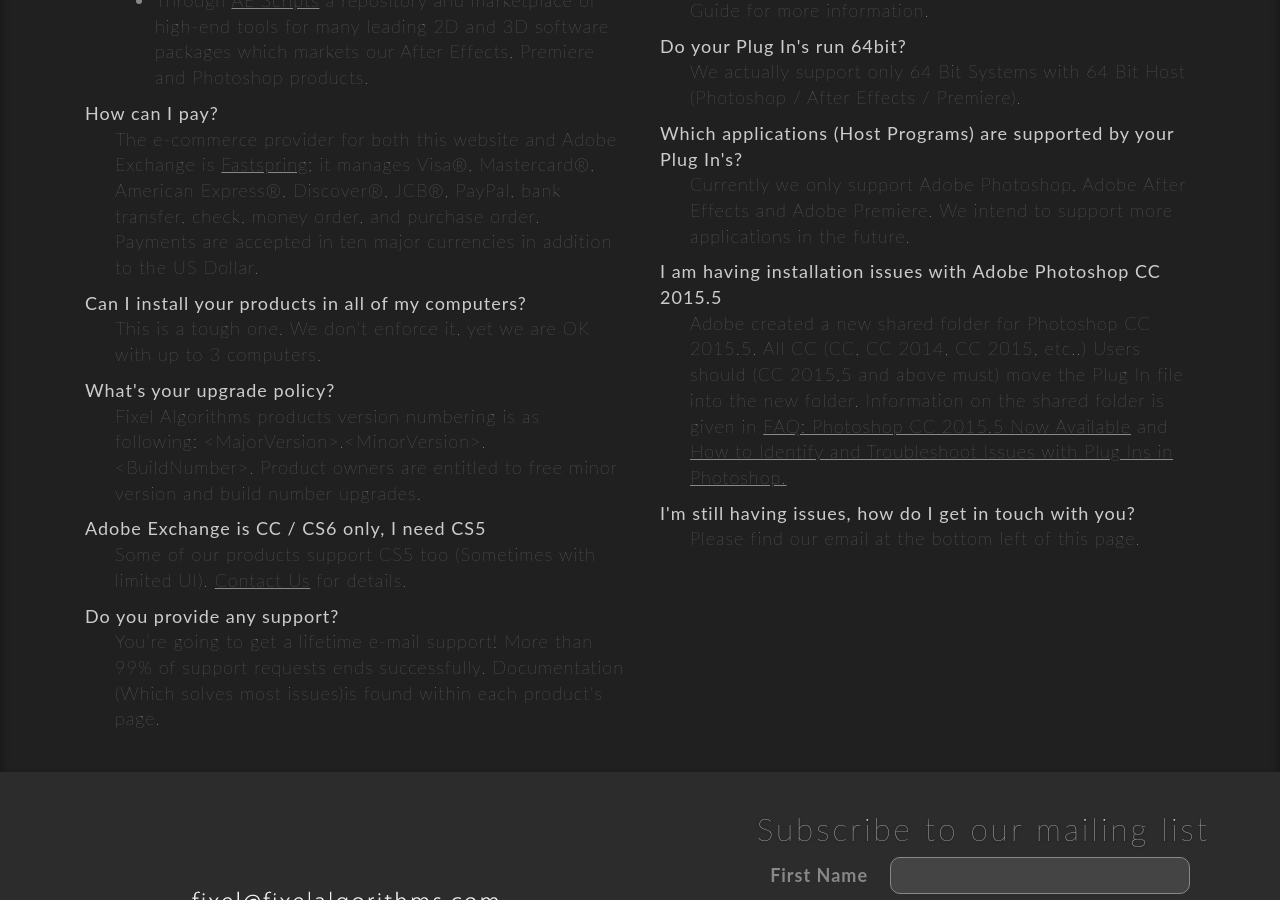
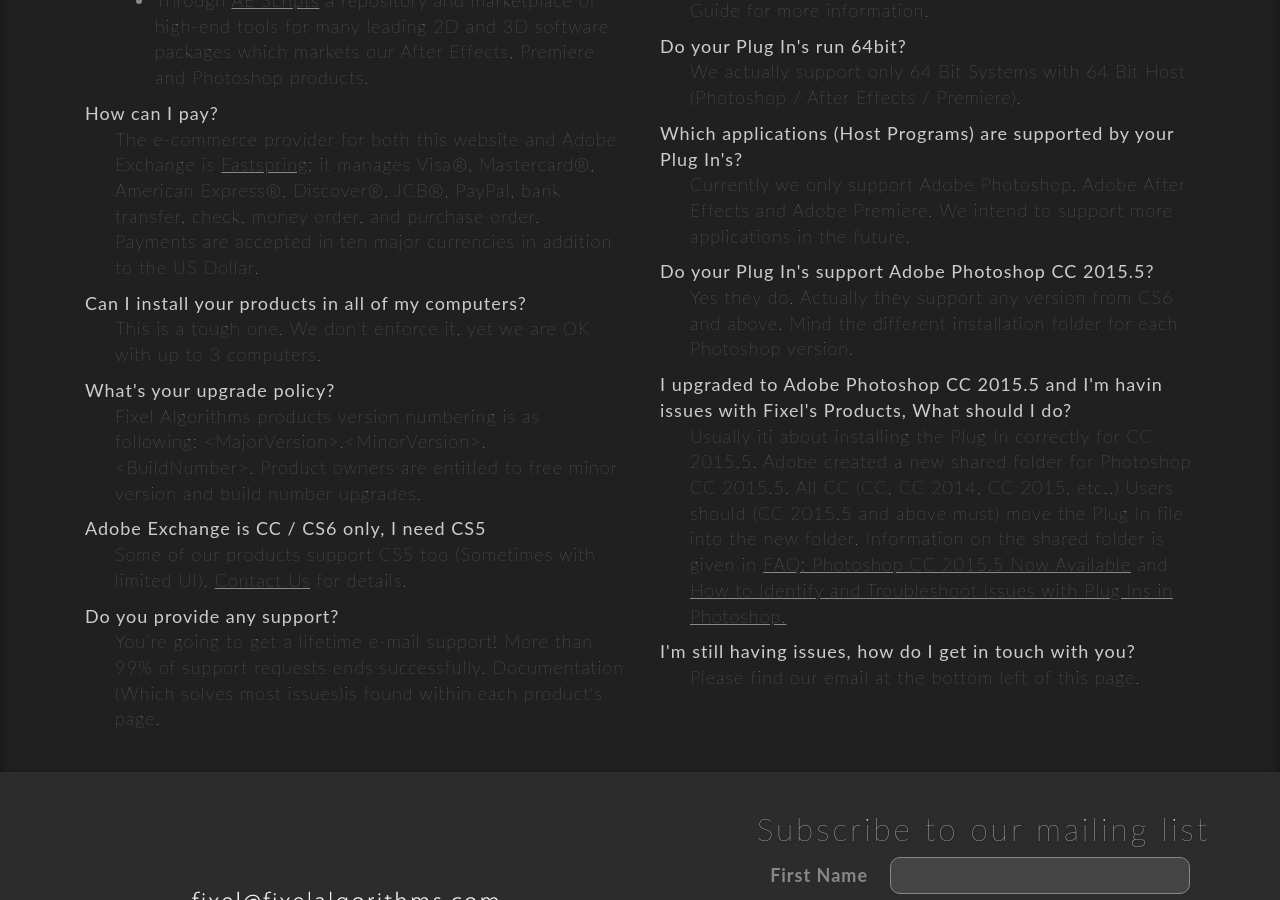
Before and after one commit to FixelAlgorithmsTeam/fixel, a Jekyll site: the page built from support/index.html, in a window 1280 px wide and 900 px high, scrolled down 671 px. Built offline with Jekyll 4.4.1, drawn with Linux system fonts in a browser that asks for light colours; nearby versions of some CDN libraries; comment, search, counter and statistics services are not loaded.

Commit message:
Update index.html
Updated text.

```diff
--- a/support/index.html
+++ b/support/index.html
@@ -75,8 +75,12 @@
 							<dd>Currently we only support Adobe Photoshop, Adobe After Effects and Adobe Premiere. We intend to support more applications in the future.</dd>
 						</div>
 						<div class="def">
-							<dt>I am having installation issues with Adobe Photoshop CC 2015.5</dt>
-							<dd>Adobe created a new shared folder for Photoshop CC 2015.5. All CC (CC, CC 2014, CC 2015, etc..) Users should (CC 2015.5 and above must) move the Plug In file into the new folder. Information on the shared folder is given in <a href:"http://blogs.adobe.com/crawlspace/2016/06/faq-photoshop-cc-2015-5-now-available.html" target="_blank">FAQ: Photoshop CC 2015.5 Now Available</a> and <a href="https://helpx.adobe.com/photoshop/kb/plug-ins-photoshop-troubleshooting.html" target="_blank">How to Identify and Troubleshoot Issues with Plug Ins in Photoshop.</a></dd>
+							<dt>Do your Plug In's support Adobe Photoshop CC 2015.5?</dt>
+							<dd>Yes they do. Actually they support any version from CS6 and above. Mind the different installation folder for each Photoshop version.</dd>
+						</div>
+						<div class="def">
+							<dt>I upgraded to Adobe Photoshop CC 2015.5 and I'm havin issues with Fixel's Products, What should I do?</dt>
+							<dd>Usually iti about installing the Plug In correctly for CC 2015.5. Adobe created a new shared folder for Photoshop CC 2015.5. All CC (CC, CC 2014, CC 2015, etc..) Users should (CC 2015.5 and above must) move the Plug In file into the new folder. Information on the shared folder is given in <a href:"http://blogs.adobe.com/crawlspace/2016/06/faq-photoshop-cc-2015-5-now-available.html" target="_blank">FAQ: Photoshop CC 2015.5 Now Available</a> and <a href="https://helpx.adobe.com/photoshop/kb/plug-ins-photoshop-troubleshooting.html" target="_blank">How to Identify and Troubleshoot Issues with Plug Ins in Photoshop.</a></dd>
 						</div>
 						<div class="def">
 							<dt>I'm still having issues, how do I get in touch with you?</dt>
```
